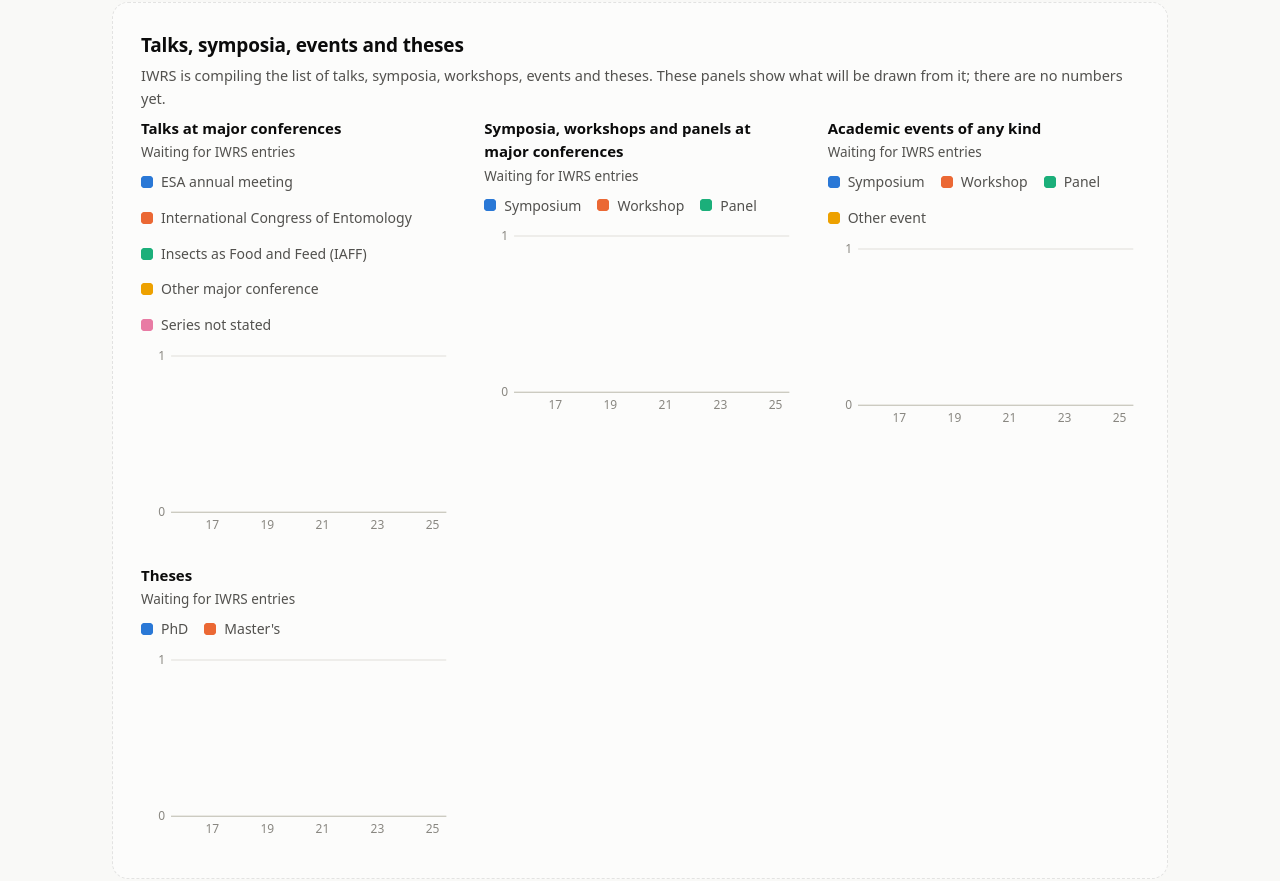
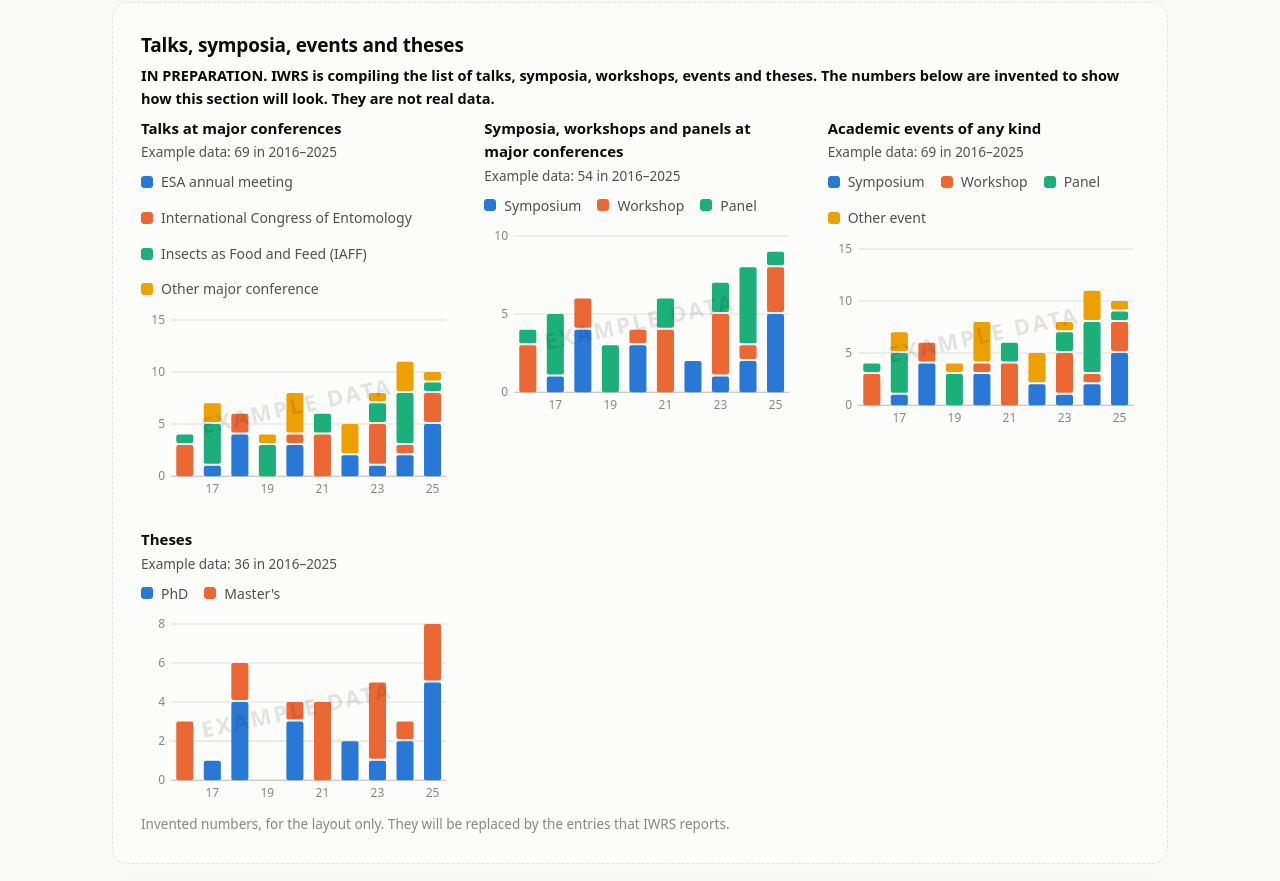
Before and after one commit to solimarygh/iwrs-welfare-stats, a plain HTML site: page site/index.html in a window 1280 px wide. Shown: the part 3633-4514 px from the top of the page. Drawn offline with Linux system fonts and the light colour scheme.

Commit message:
Show the events section with labelled example numbers until IWRS sends its list
At the author's request the public site now draws the four panels with invented numbers while
site/events.js holds no data. Every layer says so: a bold 'IN PREPARATION ... not real data'
notice, 'Example data' in each panel subtitle, an EXAMPLE DATA watermark on each chart and a note
in the chart descriptions for screen readers. The ?preview=events switch is no longer needed and
is removed. Real data from script 08 replaces the example without other changes.

Co-Authored-By: Claude Sonnet 5.5 <noreply@anthropic.com>
Claude-Session: https://claude.ai/code/session_0144YHwdsHFrBJmR73DTHCJN

```diff
--- a/site/assets/app.js
+++ b/site/assets/app.js
@@ -459,11 +459,10 @@ function drawColumns(host, o) {
   });
 }
 
-// Layout preview while IWRS has not sent its list. By default the panels are empty (axes and
-// legend only, no numbers). Opening the page with ?preview=events fills them with invented
-// numbers, labelled as such, to show how the finished section will look.
-function previewEvents(years, withNumbers) {
-  const rows = keys => withNumbers ? keys.flatMap((key, k) => years.map((year, i) => ({ key, year, n: Math.max(0, ((i * 3 + k * 5) % 7) - 2) + (i > 6 ? 1 : 0) }))) : [];
+// While IWRS has not sent its list, the section shows the finished layout with INVENTED numbers,
+// labelled everywhere as example data (notice, panel subtitles, watermark, chart descriptions).
+function exampleEvents(years) {
+  const rows = keys => keys.flatMap((key, k) => years.map((year, i) => ({ key, year, n: Math.max(0, ((i * 3 + k * 5) % 7) - 2) + (i > 6 ? 1 : 0) })));
   return { years, as_of: runDate, items: [],
     talks: rows(['ESA annual meeting', 'International Congress of Entomology', 'Insects as Food and Feed (IAFF)', 'Other major conference']),
     sessions: rows(['Symposium', 'Workshop', 'Panel']), events: rows(['Symposium', 'Workshop', 'Panel', 'Other event']),
@@ -475,8 +474,8 @@ function renderEvents() {
   const sec = $('events');
   if (!E || !E.years) {
     const yrs = []; for (let y = first; y <= lastComplete; y++) yrs.push(y);
-    mode = new URLSearchParams(location.search).get('preview') === 'events' ? 'example' : 'empty';
-    E = previewEvents(yrs, mode === 'example');
+    mode = 'example';
+    E = exampleEvents(yrs);
   }
   sec.hidden = false;
   const panels = [
@@ -488,23 +487,20 @@ function renderEvents() {
   const jobs = [];
   panels.forEach((p, k) => {
     const series = p.keys.map((key, i) => ({ label: (p.rename || {})[key] || key, slot: i + 1,
-      values: E.years.map(y => p.data.filter(r => r.key === key && r.year === y).reduce((a, r) => a + r.n, 0)) })).filter(se => mode === 'empty' || se.values.some(v => v > 0));
+      values: E.years.map(y => p.data.filter(r => r.key === key && r.year === y).reduce((a, r) => a + r.n, 0)) })).filter(se => se.values.some(v => v > 0));
     const total = series.reduce((a, se) => a + se.values.reduce((x, y) => x + y, 0), 0);
     const host = h('div', { class: 'chart' }), legend = h('ul', { class: 'legend' });
     series.forEach(se => legend.append(h('li', {}, h('span', {}, h('span', { class: 'sw', style: `--c:var(--s${se.slot})` }), se.label))));
     grid.append(h('div', { class: 'panel' }, h('h3', { text: p.title }),
-      h('p', { class: 'sub', text: mode === 'empty' ? 'Waiting for IWRS entries' : `${mode === 'example' ? 'Example: ' : ''}${fmt(total)} in ${E.years[0]}\u2013${E.years[E.years.length - 1]}` }), series.length > 1 ? legend : '',
-      total || mode === 'empty' ? host : h('p', { class: 'empty', text: 'No entries yet.' })));
-    if (total || mode === 'empty') jobs.push(() => drawColumns(host, { years: E.years, series, aria: `${p.title} per year: ${fmt(total)} in total.` }));
+      h('p', { class: 'sub', text: `${mode === 'example' ? 'Example data: ' : ''}${fmt(total)} in ${E.years[0]}\u2013${E.years[E.years.length - 1]}` }), series.length > 1 ? legend : '',
+      total ? host : h('p', { class: 'empty', text: 'No entries yet.' })));
+    if (total) jobs.push(() => drawColumns(host, { years: E.years, series, aria: `${p.title} per year: ${fmt(total)} in total.${mode === 'example' ? ' Example data, invented, not real.' : ''}` }));
   });
   jobs.forEach(f => f());                       // measured now, when the grid has its final columns
-  sec.classList.toggle('preview', mode !== 'real');
   sec.classList.toggle('example', mode === 'example');
-  if (mode !== 'real') {
-    $('s-events').textContent = mode === 'example'
-      ? 'EXAMPLE DATA: the numbers below are invented to show the layout. They are not real.'
-      : 'IWRS is compiling the list of talks, symposia, workshops, events and theses. These panels show what will be drawn from it; there are no numbers yet.';
-    $('note-events').textContent = mode === 'example' ? 'Example only. Remove ?preview=events from the address to see the real state of the section.' : '';
+  if (mode === 'example') {
+    $('s-events').textContent = 'IN PREPARATION. IWRS is compiling the list of talks, symposia, workshops, events and theses. The numbers below are invented to show how this section will look. They are not real data.';
+    $('note-events').textContent = 'Invented numbers, for the layout only. They will be replaced by the entries that IWRS reports.';
     document.querySelector('#events .table-view').hidden = true;
     return;
   }
--- a/site/assets/style.css
+++ b/site/assets/style.css
@@ -202,6 +202,9 @@ td { font-variant-numeric: tabular-nums; }
 @media (prefers-reduced-motion: reduce) { * { transition: none !important; animation: none !important; } }
 @media (forced-colors: active) { .line { stroke: CanvasText; } .bar { forced-color-adjust: none; } }
 
-/* Events section while it waits for data: dashed frame, like the other placeholders */
-#events.preview { border-style: dashed; box-shadow: none; }
+/* Events section while it shows invented example numbers: dashed frame, bold notice, watermark on each chart */
+#events.example { border-style: dashed; box-shadow: none; }
 #events.example #s-events { font-weight: 700; color: var(--ink); }
+#events.example .chart { position: relative; }
+#events.example .chart::after { content: "EXAMPLE DATA"; position: absolute; inset: 0; display: grid; place-items: center; pointer-events: none;
+  font-size: 22px; font-weight: 800; letter-spacing: .12em; color: var(--ink); opacity: .1; transform: rotate(-12deg); }
```
Also changed, not shown: 1 other file.
